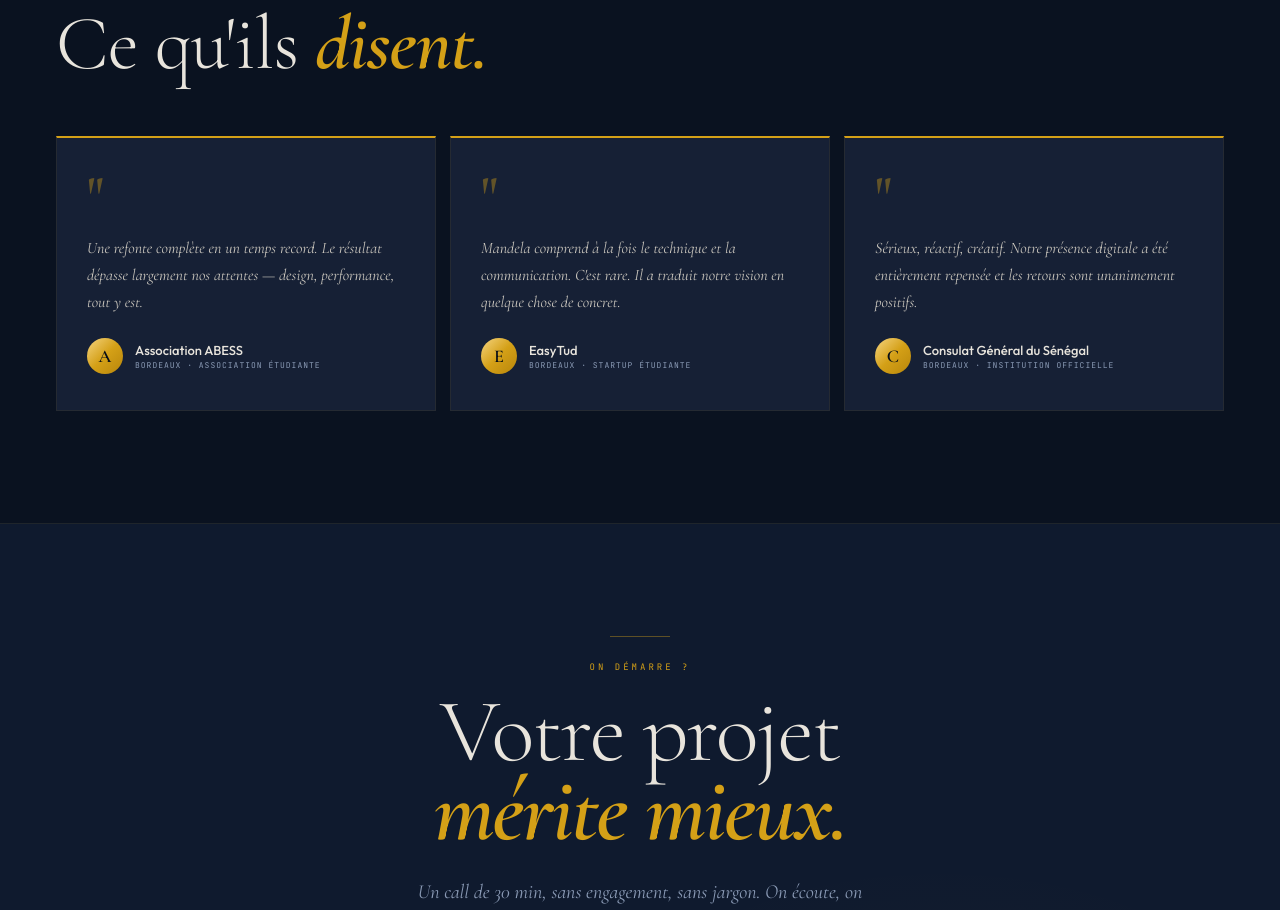
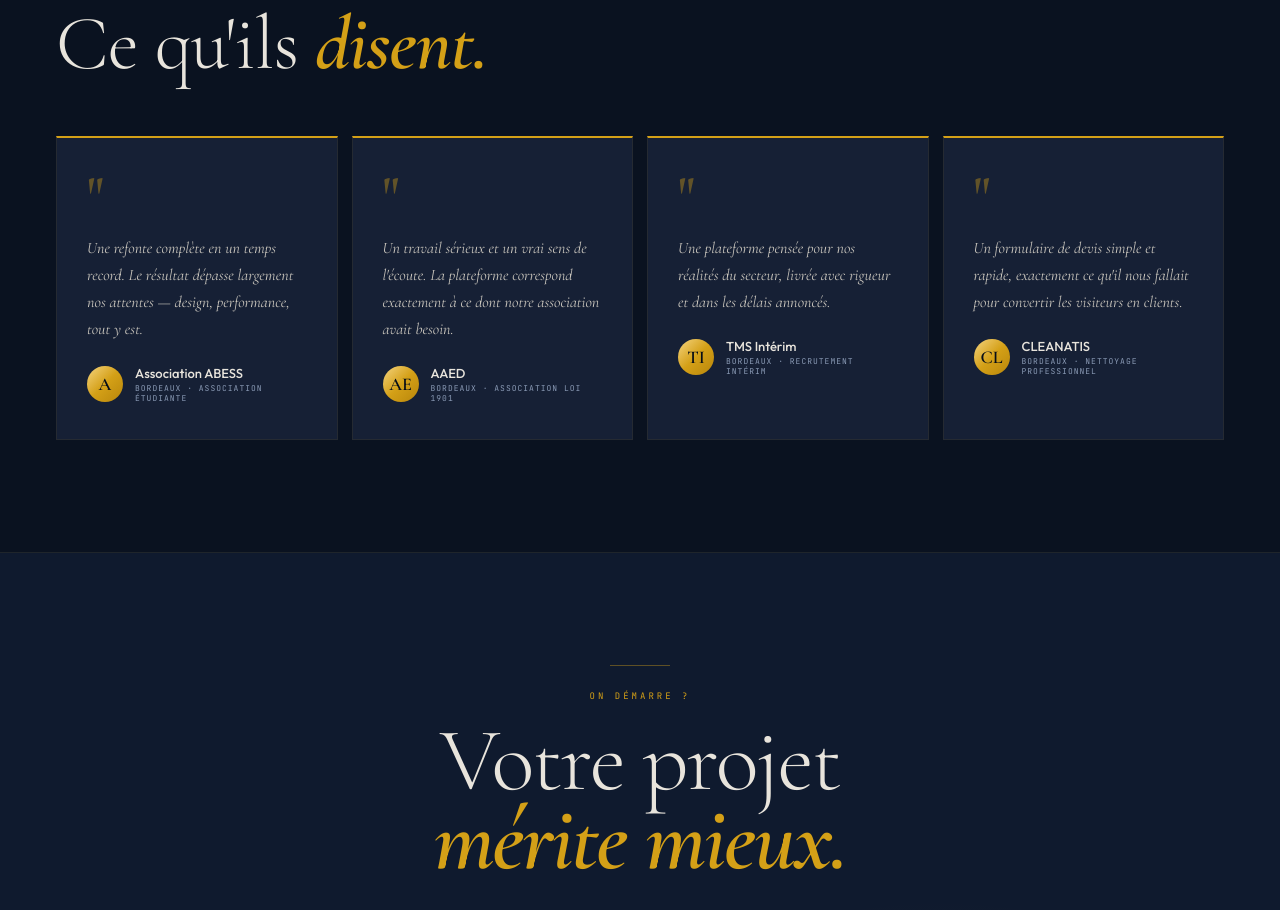
Before and after one commit to mandelathiaw99-cell/devopcom, a Next.js app: page / in a window 1280 px wide. Shown: the part 4620-5530 px from the top of the page. Built offline with nearby package versions, Linux system fonts and the light colour scheme.

Commit message:
Portfolio: retrait EasyTud/Consulat, ajout TMS Interim et CLEANATIS aux temoignages

```diff
--- a/app/portfolio/page.tsx
+++ b/app/portfolio/page.tsx
@@ -22,42 +22,59 @@ const projects = [
     ],
   },
   {
-    id: 'easytud',
+    id: 'aaed',
     num: '02',
-    title: 'EasyTud',
-    subtitle: 'Accompagnement des étudiants internationaux',
-    category: 'Communication + Stratégie',
+    title: 'AAED',
+    subtitle: 'Auto-Entrepreneurs Africains de la Diaspora',
+    category: 'Web + Paiement + Sécurité',
     year: '2026',
-    description: 'Création des supports de communication pour le lancement — carrousels Instagram/TikTok, flyers physiques, rapport d\'activité et stratégie de contenu pour la startup bordelaise spécialisée dans l\'accompagnement des étudiants internationaux.',
-    tags: ['Communication', 'Identité visuelle', 'Réseaux sociaux', 'Print'],
-    url: 'https://easytud.com',
-    color: '#2563eb',
+    description: 'Plateforme complète pour l\'association fédérant plus de 1500 entrepreneurs africains de la diaspora — gestion d\'événements, système de réservation de stands (Bronze, Gold, Culinaire) via Stripe, dashboard membre à 9 espaces incluant messagerie et marketplace, cartes de membre numériques avec QR code, et audit de sécurité complet.',
+    tags: ['Next.js', 'Supabase', 'Stripe', 'Resend', 'Vercel'],
+    url: 'https://aaed.fr',
+    color: '#8B5E34',
     metrics: [
-      { val: '3', label: 'Supports créés' },
-      { val: '48h', label: 'Délai livraison' },
-      { val: '100%', label: 'Satisfaction' },
+      { val: '1500+', label: 'Membres' },
+      { val: '9', label: 'Espaces membre' },
+      { val: '100%', label: 'Sur-mesure' },
     ],
   },
   {
-    id: 'consulat',
+    id: 'tms-interim',
     num: '03',
-    title: 'Consulat Général du Sénégal',
-    subtitle: 'Institution officielle — Bordeaux',
-    category: 'Digital + Communication',
+    title: 'TMS Intérim',
+    subtitle: 'Plateforme généraliste de recrutement intérim',
+    category: 'Web + Recrutement',
     year: '2026',
-    description: 'Gestion de la plateforme E-consulat et communication digitale du Consulat Général du Sénégal à Bordeaux. Accompagnement dans la transition numérique et la modernisation des outils de communication institutionnelle.',
-    tags: ['E-consulat', 'Communication', 'Institutionnel', 'Digital'],
+    description: 'Plateforme d\'intérim couvrant 7 secteurs — logistique, BTP, industrie, nettoyage, hôtellerie-restauration, bureau et maintenance technique. Espace employeur, gestion des candidatures et architecture pensée pour une mise à l\'échelle rapide.',
+    tags: ['Next.js 15', 'Supabase', 'Stripe', 'Resend', 'Vercel'],
     url: '#',
-    color: '#d4a017',
+    color: '#1D4ED8',
     metrics: [
-      { val: '1000+', label: 'Usagers' },
-      { val: '100%', label: 'Institutionnel' },
-      { val: 'Bordeaux', label: 'Localisation' },
+      { val: '7', label: 'Secteurs couverts' },
+      { val: '100%', label: 'Sur-mesure' },
+      { val: 'Bientôt', label: 'Lancement' },
+    ],
+  },
+  {
+    id: 'cleanatis',
+    num: '04',
+    title: 'CLEANATIS',
+    subtitle: 'Société de nettoyage professionnel — Bordeaux',
+    category: 'Web + Devis en ligne',
+    year: '2026',
+    description: 'Site vitrine et devis en ligne pour une société de nettoyage professionnel à Bordeaux — formulaire de devis en 3 étapes connecté à une base sécurisée, parcours dédiés particuliers et professionnels, carte interactive de la zone d\'intervention.',
+    tags: ['Next.js', 'Supabase', 'Framer Motion', 'Vercel'],
+    url: '#',
+    color: '#1DB88A',
+    metrics: [
+      { val: '3', label: 'Étapes devis' },
+      { val: '100%', label: 'Sur-mesure' },
+      { val: 'Bientôt', label: 'Lancement' },
     ],
   },
   {
     id: 'devopcom',
-    num: '04',
+    num: '05',
     title: 'DevopCom',
     subtitle: 'Agence digitale — Plateforme SaaS',
     category: 'Web + SaaS',
@@ -69,23 +86,6 @@ const projects = [
     metrics: [
       { val: '10+', label: 'Pages' },
       { val: 'SaaS', label: 'Architecture' },
-      { val: '100%', label: 'Sur-mesure' },
-    ],
-  },
-  {
-    id: 'aaed',
-    num: '05',
-    title: 'AAED',
-    subtitle: 'Auto-Entrepreneurs Africains de la Diaspora',
-    category: 'Web + Paiement + Sécurité',
-    year: '2026',
-    description: 'Plateforme complète pour l\'association fédérant plus de 1500 entrepreneurs africains de la diaspora — gestion d\'événements, système de réservation de stands (Bronze, Gold, Culinaire) via Stripe, dashboard membre à 9 espaces incluant messagerie et marketplace, cartes de membre numériques avec QR code, et audit de sécurité complet.',
-    tags: ['Next.js', 'Supabase', 'Stripe', 'Resend', 'Vercel'],
-    url: 'https://aaed.fr',
-    color: '#8B5E34',
-    metrics: [
-      { val: '1500+', label: 'Membres' },
-      { val: '9', label: 'Espaces membre' },
       { val: '100%', label: 'Sur-mesure' },
     ],
   },
--- a/components/sections/Testimonials.tsx
+++ b/components/sections/Testimonials.tsx
@@ -10,16 +10,22 @@ const testimonials = [
     initial: 'A',
   },
   {
-    quote: 'Mandela comprend à la fois le technique et la communication. C\'est rare. Il a traduit notre vision en quelque chose de concret.',
-    name: 'EasyTud',
-    role: 'Bordeaux · Startup étudiante',
-    initial: 'E',
+    quote: 'Un travail sérieux et un vrai sens de l\'écoute. La plateforme correspond exactement à ce dont notre association avait besoin.',
+    name: 'AAED',
+    role: 'Bordeaux · Association loi 1901',
+    initial: 'AE',
   },
   {
-    quote: 'Sérieux, réactif, créatif. Notre présence digitale a été entièrement repensée et les retours sont unanimement positifs.',
-    name: 'Consulat Général du Sénégal',
-    role: 'Bordeaux · Institution officielle',
-    initial: 'C',
+    quote: 'Une plateforme pensée pour nos réalités du secteur, livrée avec rigueur et dans les délais annoncés.',
+    name: 'TMS Intérim',
+    role: 'Bordeaux · Recrutement intérim',
+    initial: 'TI',
+  },
+  {
+    quote: 'Un formulaire de devis simple et rapide, exactement ce qu\'il nous fallait pour convertir les visiteurs en clients.',
+    name: 'CLEANATIS',
+    role: 'Bordeaux · Nettoyage professionnel',
+    initial: 'CL',
   },
 ]
 
```
